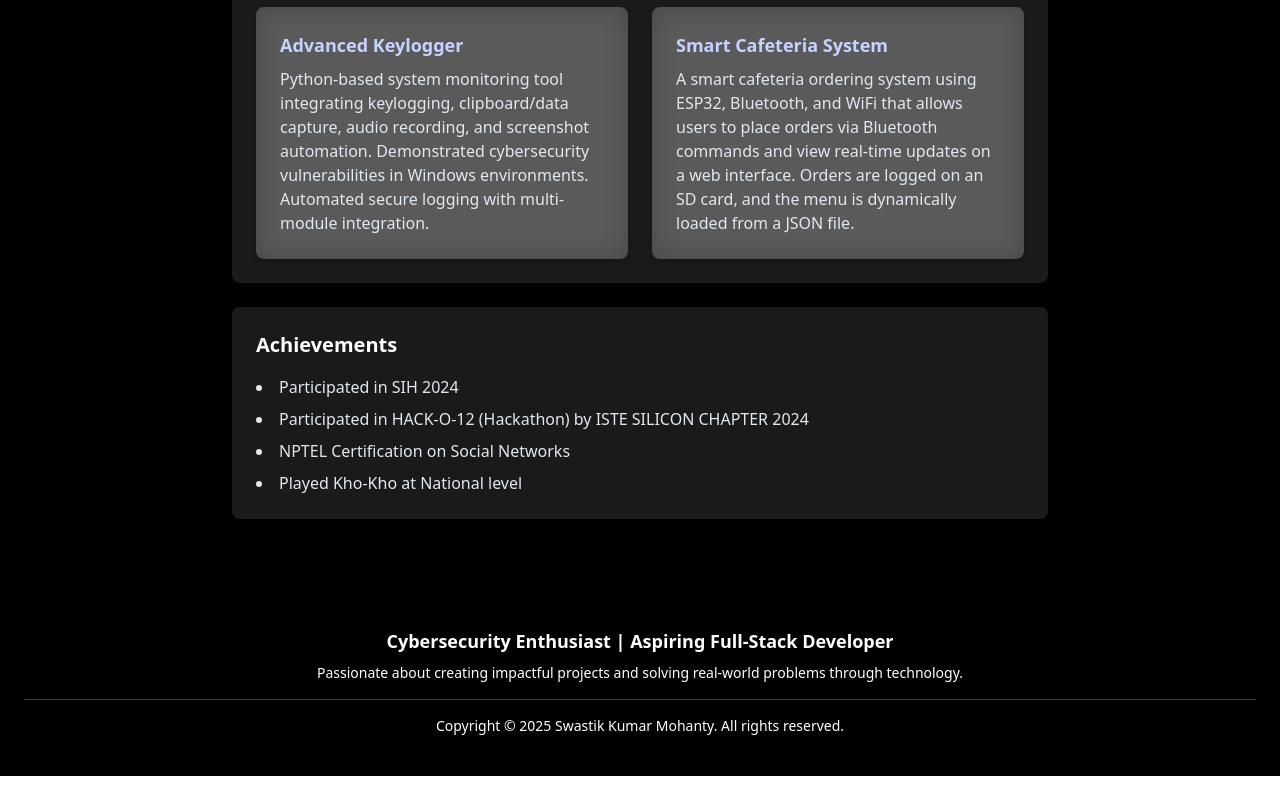
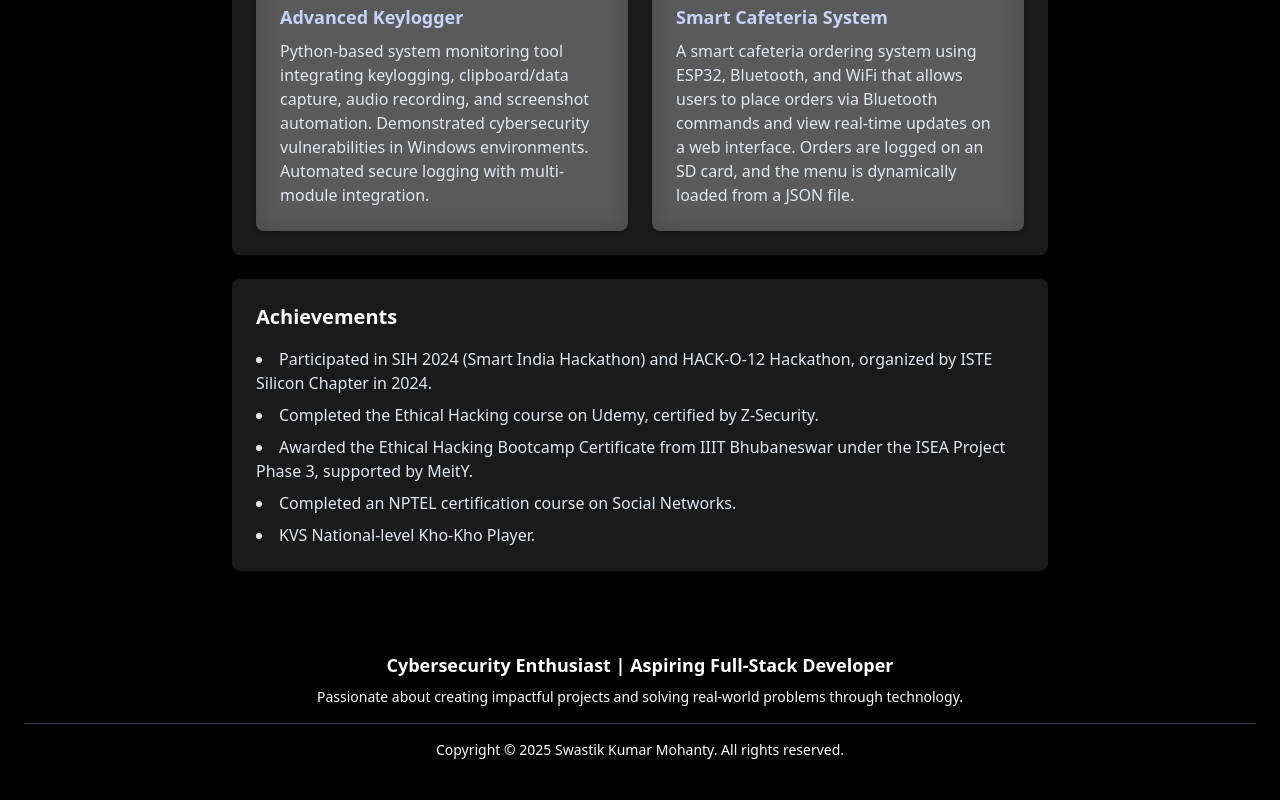
Before and after one commit to Swastik124/My_Portfolio, a React (Vite) app: page / in a window 1280 px wide. Shown: the part 2479-3279 px from the top of the page. Before the commit the page ends 3255 px from the top, so only its background shows below. Built offline with nearby package versions, Linux system fonts and the light colour scheme.

Commit message:
Some Changes were made for deployment

```diff
--- a/src/components/testimonial.jsx
+++ b/src/components/testimonial.jsx
@@ -45,10 +45,11 @@ export default function Testimonial() {
             Achievements
           </h3>
           <ul className="list-disc list-inside text-slate-200 space-y-2 text-sm md:text-base">
-            <li>Participated in SIH 2024</li>
-            <li>Participated in HACK-O-12 (Hackathon) by ISTE SILICON CHAPTER 2024</li>
-            <li>NPTEL Certification on Social Networks</li>
-            <li>Played Kho-Kho at National level</li>
+            <li>Participated in SIH 2024 (Smart India Hackathon) and HACK-O-12 Hackathon, organized by ISTE Silicon Chapter in 2024.</li>
+            <li>Completed the Ethical Hacking course on Udemy, certified by Z-Security.</li>
+            <li>Awarded the Ethical Hacking Bootcamp Certificate from IIIT Bhubaneswar under the ISEA Project Phase 3, supported by MeitY.</li>
+            <li>Completed an NPTEL certification course on Social Networks.</li>
+            <li>KVS National-level Kho-Kho Player.</li>
           </ul>
         </div>
       </div>
```
